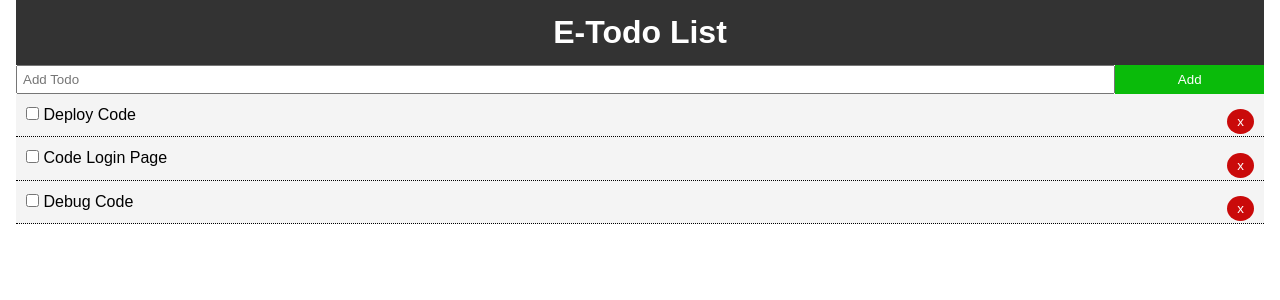
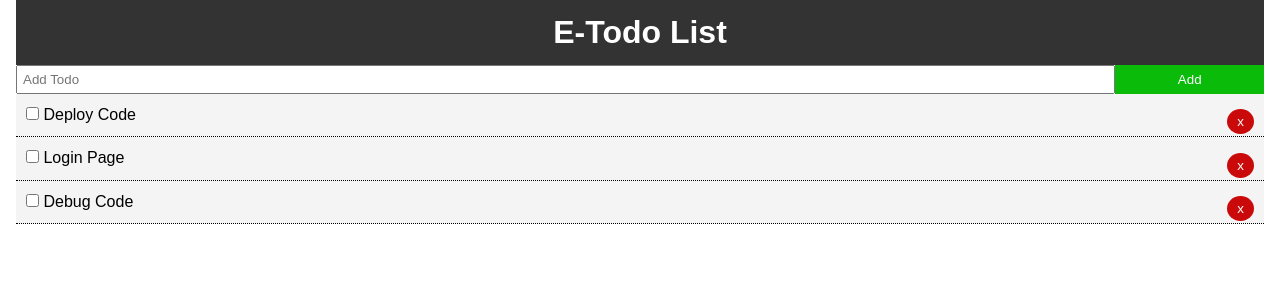
Before and after one commit to imerlopez/React_TodoApp, a React (Create React App) app: page / in a window 1280 px wide. Shown: the top 300 px of the page. Built offline with nearby package versions, Linux system fonts and the light colour scheme.

Commit message:
somefiles

```diff
--- a/src/App.js
+++ b/src/App.js
@@ -15,7 +15,7 @@ class App extends Component {
       },
       {
         id: uuid.v4(),
-      title:'Code Login Page',
+      title:' Login Page',
       completed: false
       },
       {
```
